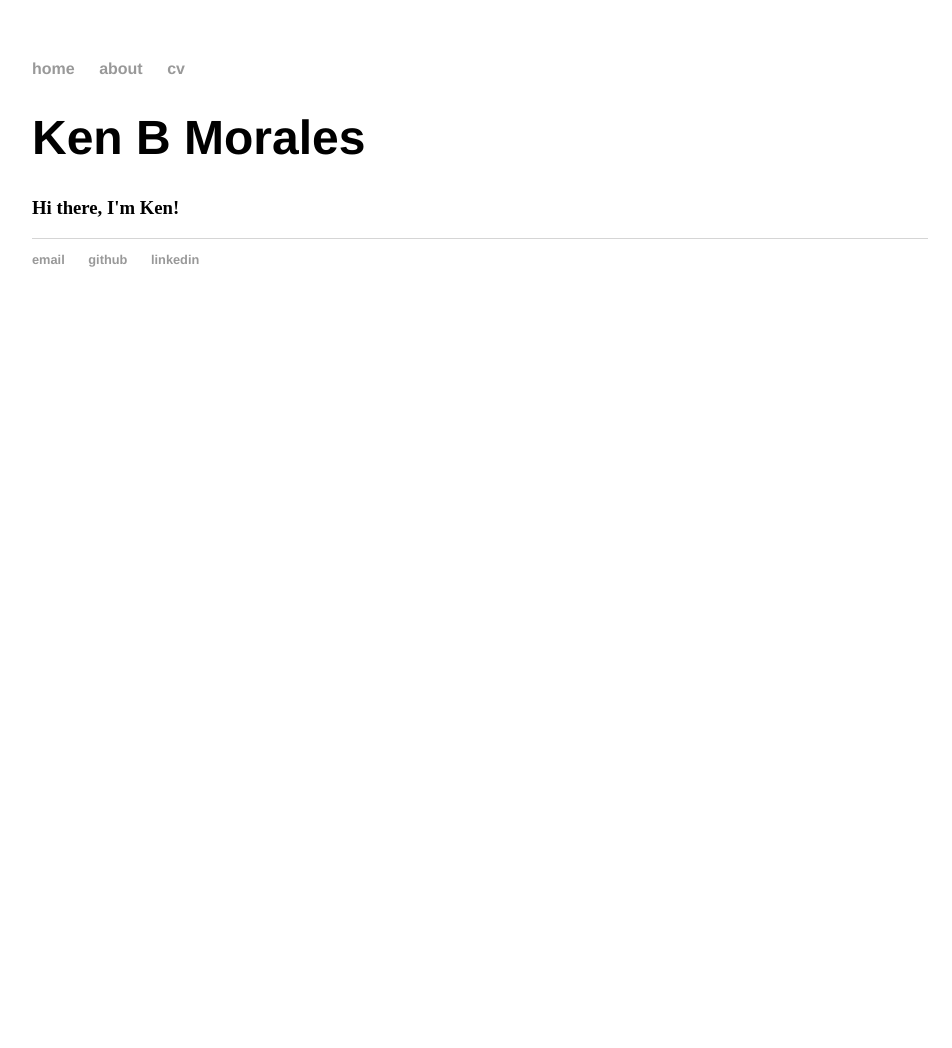
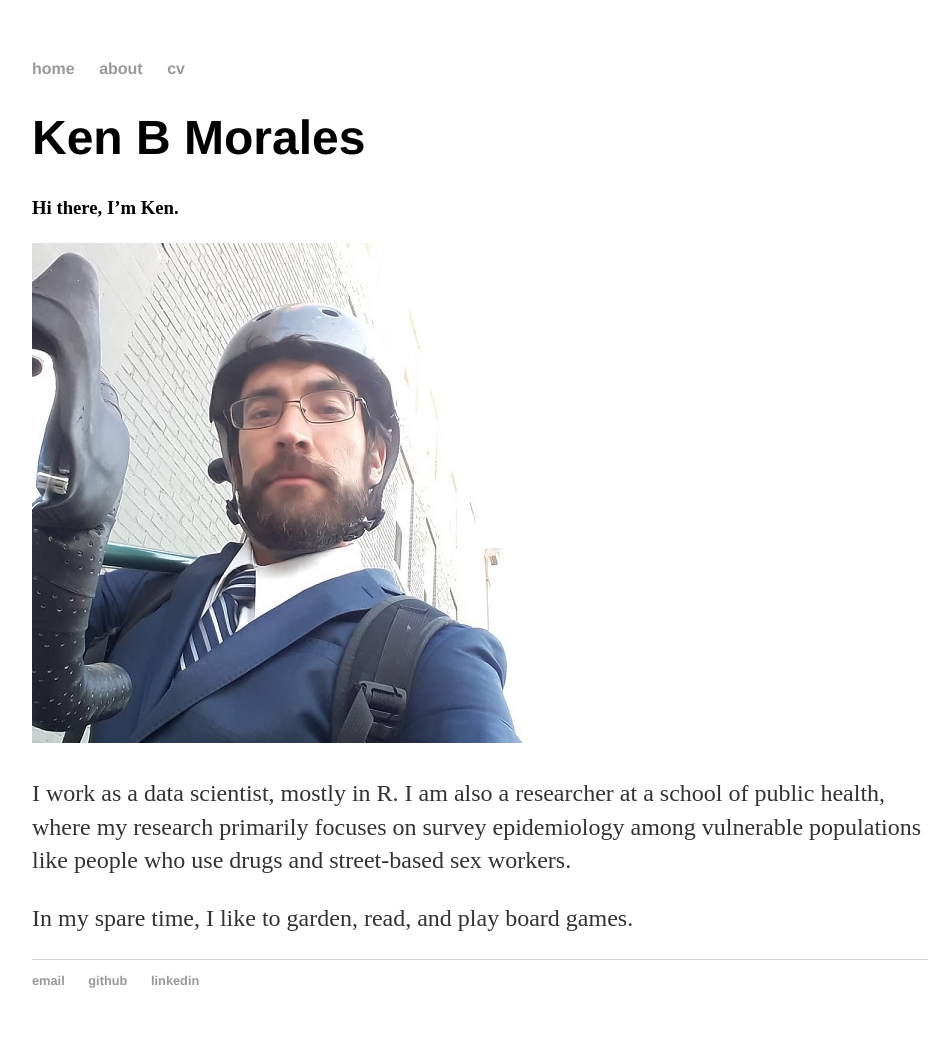
Before and after one commit to kbmorales/kbmorales.github.io, a Jekyll site: the page built from index.md, in a window 1280 px wide. Shown: the whole page, without its empty margins (160-1112 px from the left). Built offline with Jekyll 4.4.1, drawn with Linux system fonts in a browser that asks for light colours; before the commit the page ends 900 px from its top, so only the background shows below that.

Commit message:
Skeleton of site

```diff
--- a/index.md
+++ b/index.md
@@ -1,8 +1,13 @@
 ---
 layout: default
 title: Ken B Morales
+description: Ken B Morales, data scientist
 ---
 
-<div class="blurb">
-  		<h3>Hi there, I'm Ken!</h3>
-</div><!-- /.blurb -->
+### Hi there, I'm Ken.
+
+![Hi I am kenny](files/bike_pic.jpg)
+
+I work as a data scientist, mostly in R. I am also a researcher at a school of public health, where my research primarily focuses on survey epidemiology among vulnerable populations like people who use drugs and street-based sex workers.
+
+In my spare time, I like to garden, read, and play board games.
```
Also changed, not shown: _posts/2019-08-10-first-post.md (added, +7 -0 lines), about/index.md (+14 -1 lines), cv/index.md (added, +57 -0 lines), _config.yml (line endings or trailing spaces), files/bike_pic.jpg (added), 2 other files.
